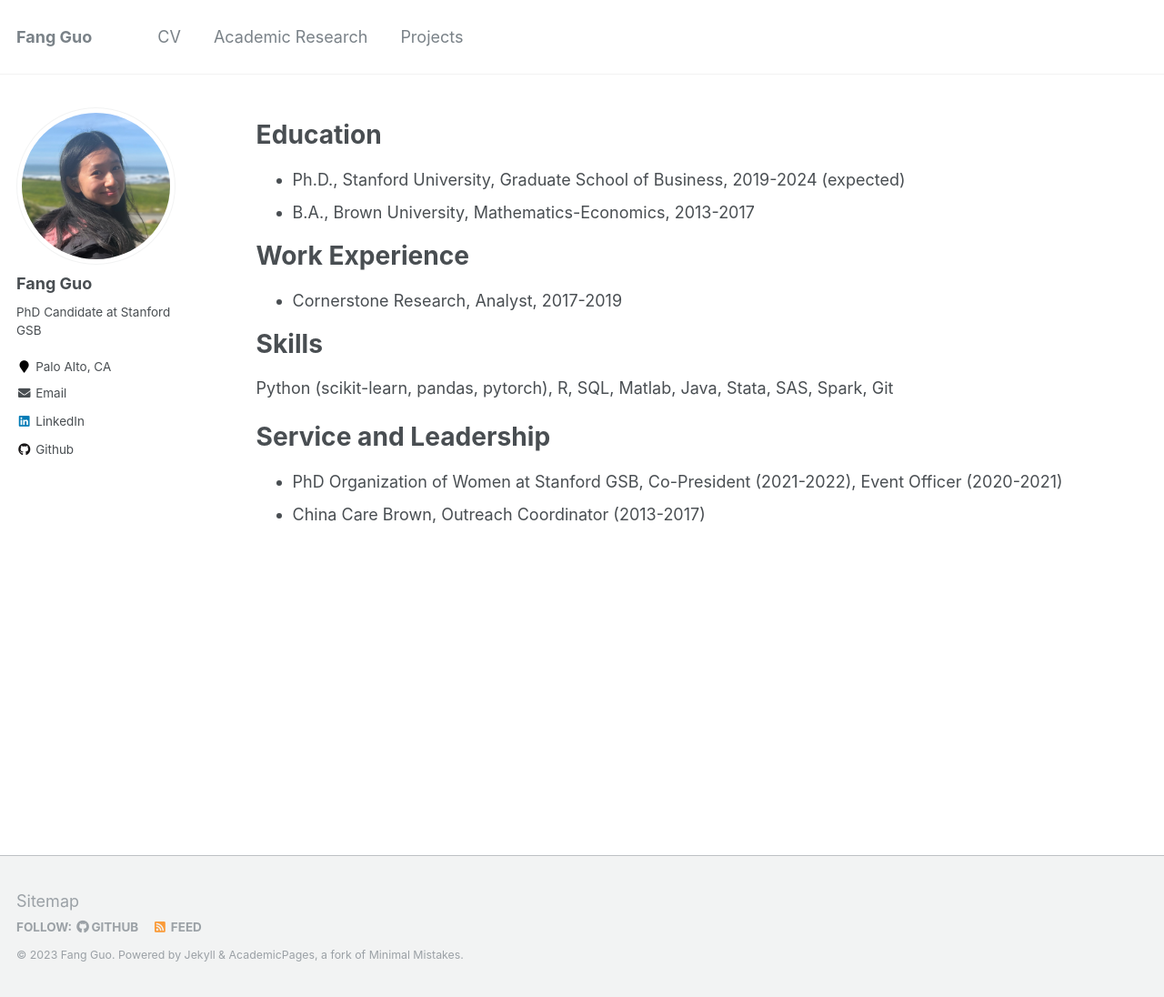
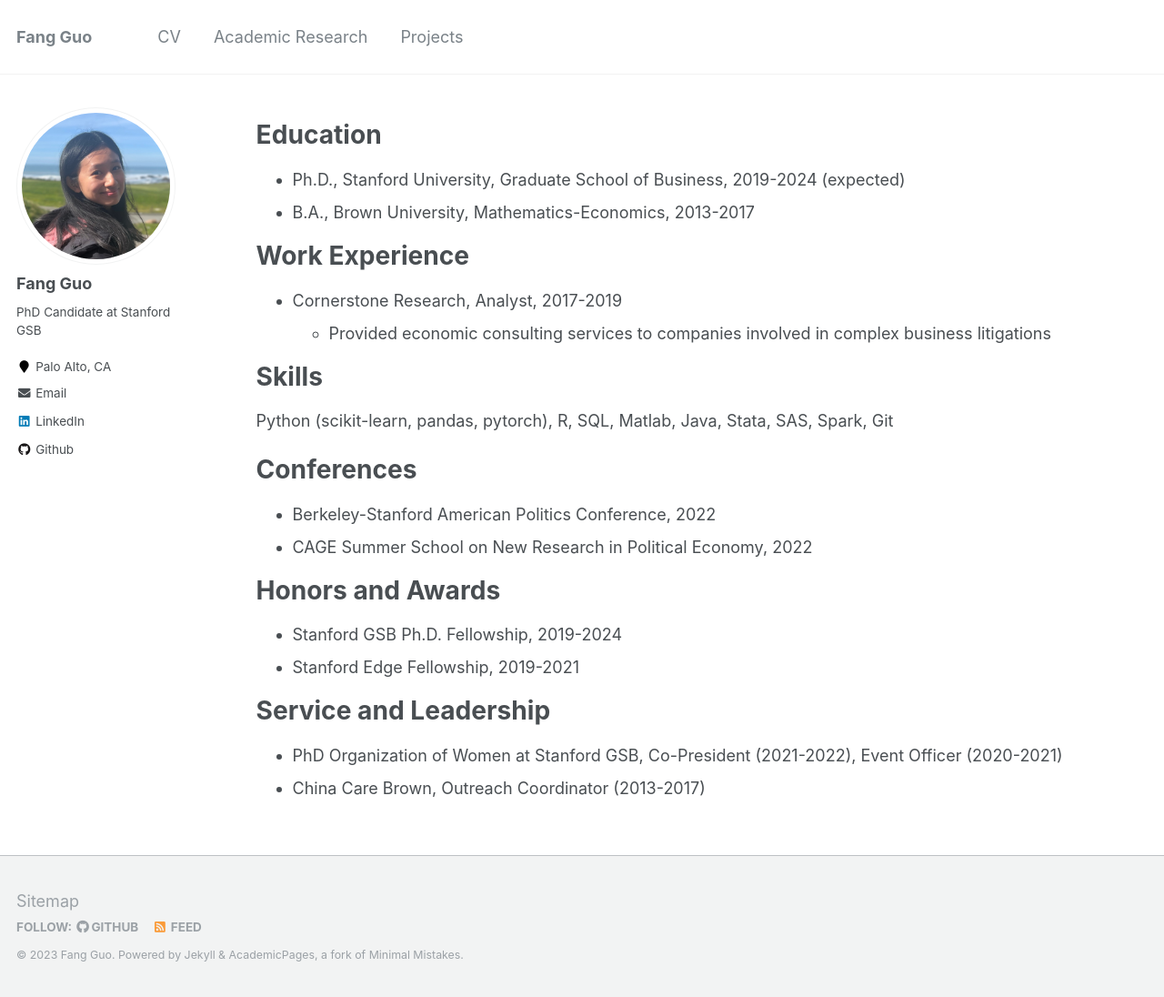
Before and after one commit to fangguo34/fangguo34.github.io, a Jekyll site: the page built from _pages/cv.md, in a window 1280 px wide and 1096 px high. Shown: the whole window at 91% size. Built offline with Jekyll 4.4.1, drawn with Linux system fonts in a browser that asks for light colours.

Commit message:
Update cv.md

```diff
--- a/_pages/cv.md
+++ b/_pages/cv.md
@@ -17,17 +17,22 @@
 Work Experience
 ======
 * Cornerstone Research, Analyst, 2017-2019
-  <!-- * Analyzed data -->
-
-<!-- * Fall 2015: Research Assistant
-  * Github University
-  * Duties included: Merging pull requests
-  * Supervisor: Professor Hub -->
+  * Provided economic consulting services to companies involved in complex business litigations
 
 Skills
 ======
 Python (scikit-learn, pandas, pytorch), R, SQL, Matlab, Java, Stata, SAS, Spark, Git
 
+Conferences
+======
+* Berkeley-Stanford American Politics Conference, 2022
+* CAGE Summer School on New Research in Political Economy, 2022
+
+Honors and Awards
+======
+* Stanford GSB Ph.D. Fellowship, 2019-2024
+* Stanford Edge Fellowship, 2019-2021
+
 Service and Leadership
 ======
 * PhD Organization of Women at Stanford GSB, Co-President (2021-2022), Event Officer (2020-2021)
```
